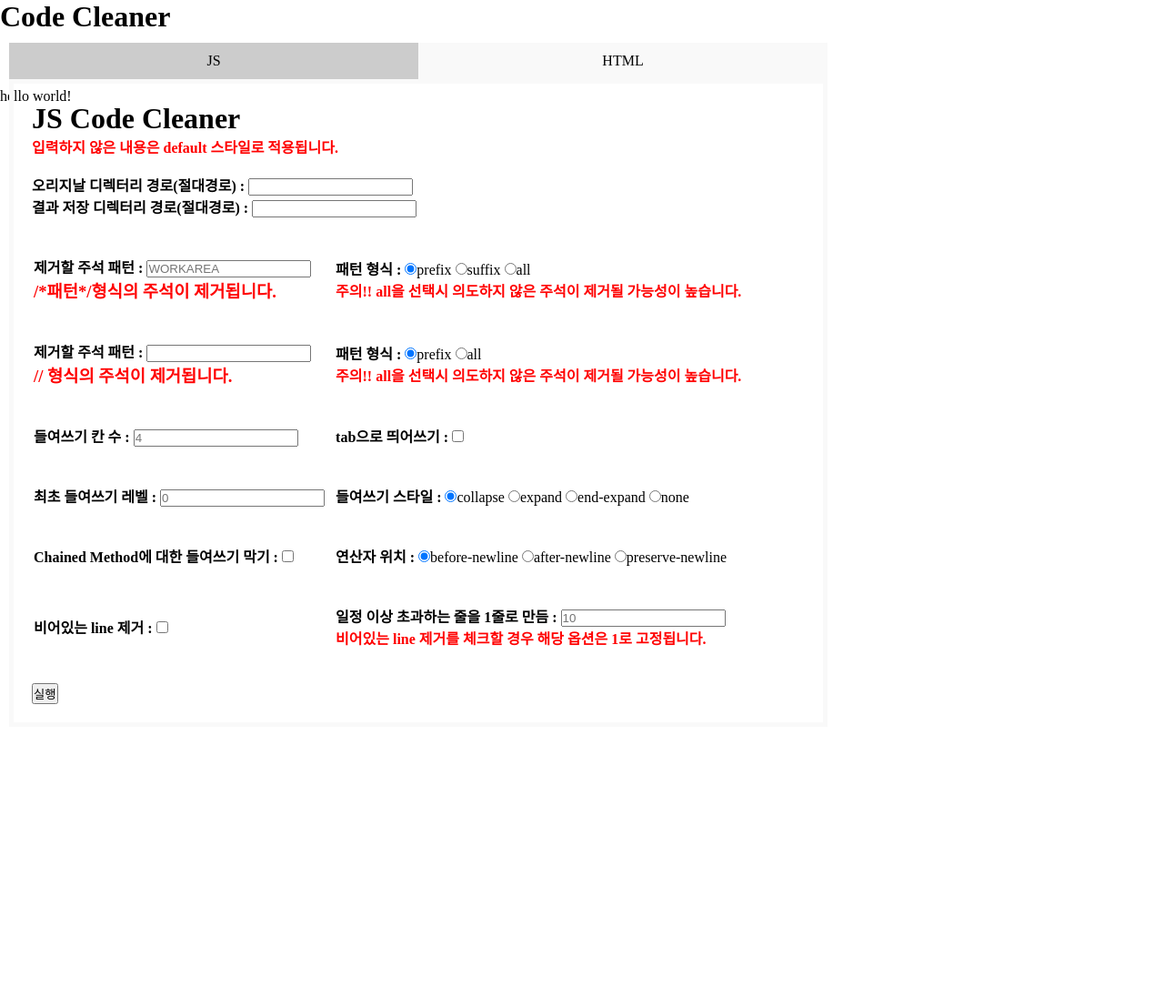
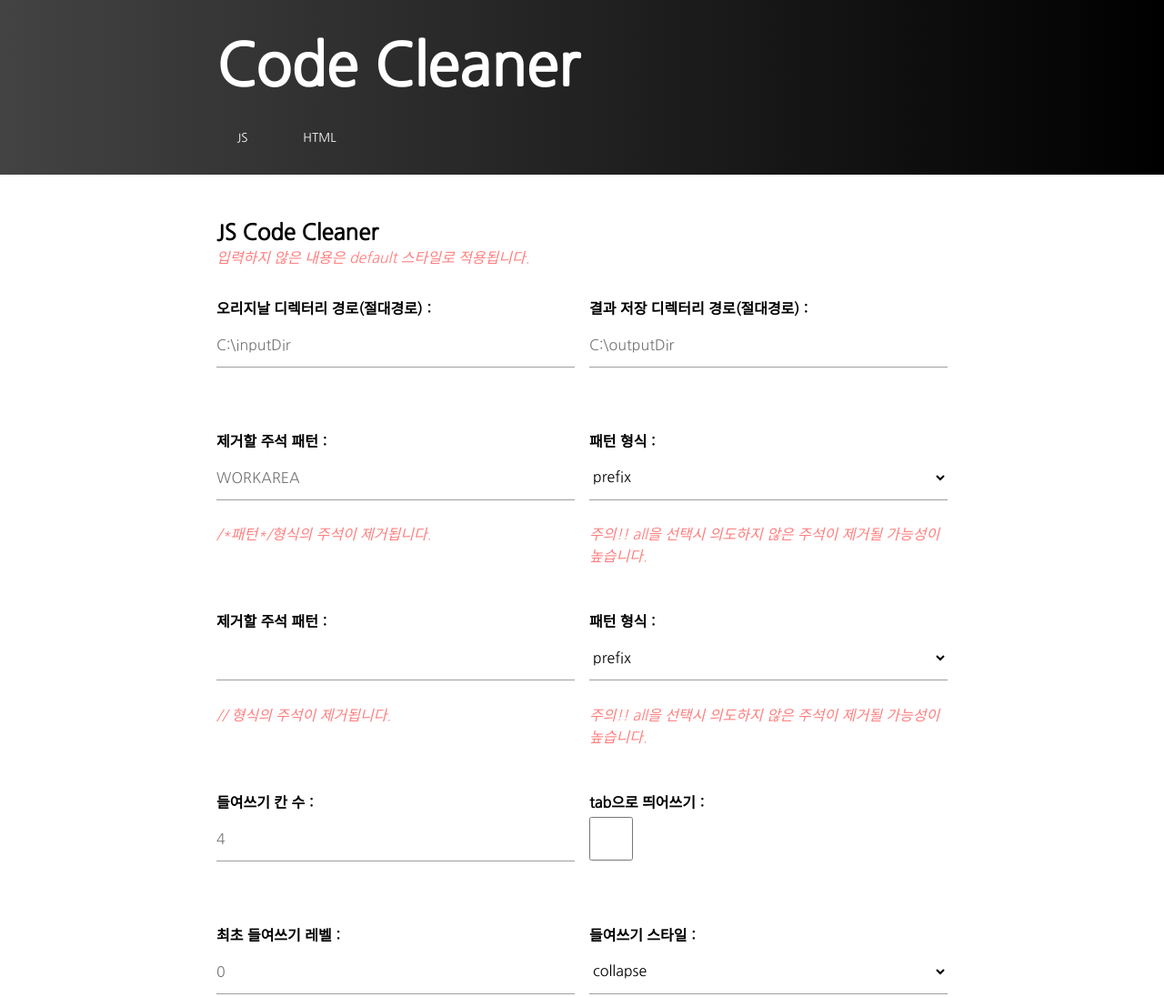
Before and after one commit to super-power-ultra/code-cleaner, a website: page public/index.html in a window 1280 px wide. Shown: the top 1096 px of the page at 91% size. Before the commit the page ends 800 px from the top, so only its background shows below. Drawn offline with Linux system fonts and the light colour scheme.

Commit message:
html, css 재작성 css #2

```diff
--- a/public/css/index.css
+++ b/public/css/index.css
@@ -1,59 +1,119 @@
+@import url('https://fonts.googleapis.com/css2?family=Nanum+Gothic&display=swap');
+
 * {
   margin: 0;
   padding: 0;
+  box-sizing: border-box;
+  font-family: 'Nanum Gothic', sans-serif;
 }
 
 body {
   display: grid;
   grid-template-rows: auto 1fr auto;
+  min-height: 100vh;
+  justify-content: center;
+  justify-items: center;
+  overflow-x: hidden;
+}
+
+button {
+  background: none;
+  border: none;
+  color: inherit;
+}
+
+input,
+select {
+  background-color: transparent;
+  border: none;
+  border-bottom: 1px solid #9e9e9e;
+  border-radius: 0;
+  outline: none;
+  height: 3rem;
+  width: 100%;
+  font-size: 1rem;
+  margin: 0 0 20px 0;
+  padding: 0;
+  box-shadow: none;
+  box-sizing: content-box;
+  transition: all 0.3s;
+}
+
+input[type='checkbox'] {
+  width: 3rem;
+}
+
+input:not([type='checkbox']):focus {
+  border-bottom: 1px solid rgba(255, 255, 255, 0.15);
+  box-shadow: 0 1px 0 0 rgba(255, 255, 255, 0.15);
+}
+
+header {
+  width: 100%;
+  background-image: linear-gradient(to right, #434343 0%, black 100%);
+  margin-bottom: 2rem;
+}
+
+header .header-body {
+  max-width: 900px;
+  margin: auto;
+  padding: 1rem 3rem;
+  color: white;
+}
+
+header h1 {
+  margin: 1rem 0;
+  font-size: 4rem;
+}
+
+header nav ul {
+  display: flex;
+  list-style: none;
+  gap: 1rem;
+}
+
+header nav ul button {
+  padding: 1rem 1.4rem;
 }
 
 .red {
-  color: red;
+  color: rgba(255, 0, 0, 0.5);
+  font-style: italic;
 }
 
-ul {
-  list-style: none;
+main {
+  min-width: 100vw;
 }
 
-.tabmenu {
-  margin: 0 auto;
-  position: relative;
-  width: 900px;
-  float: left;
-  margin: 10px;
+main .tab-content {
+  max-width: 900px;
+  padding: 1rem 3rem;
+  display: grid;
+  grid-gap: 1rem;
+  grid-template-columns: repeat(auto-fit, minmax(450px, 1fr));
+  margin: auto;
 }
-.tabmenu ul li {
-  float: left;
-  width: 50%;
-  text-align: center;
-  background: #f9f9f9;
+
+main .tab-content form .form-body {
+  display: grid;
+  grid-gap: 1rem;
+  grid-template-columns: repeat(auto-fit, minmax(300px, 1fr));
+  margin-top: 2rem;
 }
-.tabmenu ul li a {
-  display: block;
-  line-height: 40px;
-  height: 40px;
-  text-decoration: none;
-  color: #000;
+
+main .tab-content form button {
+  width: 100%;
+  border: 1px solid black;
+  padding: 1rem;
 }
-.tabCon {
-  display: none;
-  text-align: left;
-  padding: 20px;
-  position: absolute;
-  left: 0;
-  top: 40px;
-  box-sizing: border-box;
-  border: 5px solid #f9f9f9;
-  min-width: 900px;
+
+main .tab-content label {
+  display: flex;
+  flex-direction: column;
+  gap: 0.3em;
+  margin-bottom: 2rem;
 }
-.btnCon:target {
-  background: #ccc;
+
+footer {
+  margin-top: 2rem;
 }
-.btnCon:target .tabCon {
-  display: block;
-}
-td {
-  padding-top: 40px;
-  padding-right: 10px;
-}
--- a/public/index.html
+++ b/public/index.html
@@ -4,267 +4,190 @@
     <meta charset="utf-8" />
     <title>Code Cleaner</title>
     <link rel="stylesheet" type="text/css" href="./css/index.css" />
-    <script>
-      location.href = '#tab1';
-    </script>
   </head>
 
   <body>
-
     <header>
+      <div class="header-body">
         <h1>Code Cleaner</h1>
+        <nav>
+          <ul>
+            <li>
+              <button>JS</button>
+            </li>
+            <li>
+              <button>HTML</button>
+            </li>
+          </ul>
+        </nav>
+      </div>
     </header>
 
     <main>
+      <div class="tab-content">
+        <div id="tab-1" class="tab-pane active">
+          <h2>JS Code Cleaner</h2>
+          <p class="red">입력하지 않은 내용은 default 스타일로 적용됩니다.</p>
 
-    <div class="tabmenu">
-      <ul>
-        <li id="tab1" class="btnCon">
-          <a class="btn first" href="#tab1">JS</a>
-          <div class="tabCon">
           <form name="form" action="/js/remove" method="POST">
-              <h1>JS Code Cleaner</h1>
-              <h4 class="red">
-                입력하지 않은 내용은 default 스타일로 적용됩니다.
-              </h4>
-              <br />
-              <strong>오리지날 디렉터리 경로(절대경로) : </strong>
-              <span>
-                <input type="text" name="origin_dir_name" />
-              </span>
-              <br />
-              <strong>결과 저장 디렉터리 경로(절대경로) : </strong>
-              <span>
-                <input type="text" name="result_dir_name" />
-              </span>
-              <table>
-                <tr>
-                  <td>
-                    <strong>제거할 주석 패턴 : </strong>
-                    <span>
+            <div class="form-body">
+              <label>
+                <b>오리지날 디렉터리 경로(절대경로) : </b>
                 <input
                   type="text"
-                        name="pattern"
-                        placeholder="WORKAREA"
+                  name="origin_dir_name"
+                  placeholder="C:\inputDir"
                 />
-                    </span>
-                    <br />
-                    <h3 class="red">
-                      /*패턴*/형식의 주석이 제거됩니다.
-                    </h3>
-                  </td>
-                  <td>
-                    <strong>패턴 형식 : </strong>
-                    <span>
+              </label>
+
+              <label>
+                <b>결과 저장 디렉터리 경로(절대경로) : </b>
                 <input
-                        type="radio"
-                        name="pattern_type"
-                        value="prefix"
-                        checked="checked"
-                      />prefix
-                      <input
-                        type="radio"
-                        name="pattern_type"
-                        value="suffix"
-                      />suffix
-                      <input type="radio" name="pattern_type" value="all" />all
-                    </span>
-                    <br />
-                    <strong class="red"
-                      >주의!! all을 선택시 의도하지 않은 주석이 제거될 가능성이
-                      높습니다.</strong
-                    >
-                  </td>
-                </tr>
-                <tr>
-                  <td>
-                    <strong>제거할 주석 패턴 : </strong>
-                    <span>
+                  type="text"
+                  name="result_dir_name"
+                  placeholder="C:\outputDir"
+                />
+              </label>
+
+              <label>
+                <b>제거할 주석 패턴 : </b>
+                <input type="text" name="pattern" placeholder="WORKAREA" />
+                <p class="red">/*패턴*/형식의 주석이 제거됩니다.</p>
+              </label>
+
+              <label>
+                <b>패턴 형식 : </b>
+
+                <select name="pattern_type" id="pattern_type">
+                  <option value="prefix">prefix</option>
+                  <option value="suffix">suffix</option>
+                  <option value="all">all</option>
+                </select>
+
+                <p class="red">
+                  주의!! all을 선택시 의도하지 않은 주석이 제거될 가능성이
+                  높습니다.
+                </p>
+              </label>
+
+              <label>
+                <b>제거할 주석 패턴 : </b>
                 <input type="text" name="pattern_line" />
-                    </span>
-                    <br />
-                    <h3 class="red">// 형식의 주석이 제거됩니다.</h3>
-                  </td>
-                  <td>
-                    <strong>패턴 형식 : </strong>
-                    <span>
-                      <input
-                        type="radio"
-                        name="pattern_type_line"
-                        value="prefix"
-                        checked="checked"
-                      />prefix
-                      <input
-                        type="radio"
-                        name="pattern_type_line"
-                        value="all"
-                      />all
-                    </span>
-                    <br />
-                    <strong class="red"
-                      >주의!! all을 선택시 의도하지 않은 주석이 제거될 가능성이
-                      높습니다.</strong
-                    >
-                  </td>
-                </tr>
-                <tr>
-                  <td>
-                    <strong>들여쓰기 칸 수 : </strong>
-                    <span>
+                <p class="red">// 형식의 주석이 제거됩니다.</p>
+              </label>
+
+              <label>
+                <b>패턴 형식 : </b>
+                <select name="pattern_type_line">
+                  <option value="prefix">prefix</option>
+                  <option value="all">all</option>
+                </select>
+
+                <p class="red">
+                  주의!! all을 선택시 의도하지 않은 주석이 제거될 가능성이
+                  높습니다.
+                </p>
+              </label>
+
+              <label>
+                <b>들여쓰기 칸 수 : </b>
                 <input type="number" name="indent_size" placeholder="4" />
-                    </span>
-                  </td>
-                  <td>
-                    <strong>tab으로 띄어쓰기 : </strong>
-                    <span>
+              </label>
+
+              <label>
+                <b>tab으로 띄어쓰기 : </b>
                 <input
                   type="checkbox"
                   name="indent_with_tab"
                   placeholder="false"
                 />
-                    </span>
-                  </td>
-                </tr>
-                <tr>
-                  <td>
-                    <strong>최초 들여쓰기 레벨 : </strong>
-                    <span>
-                      <input
-                        type="number"
-                        name="indent_level"
-                        placeholder="0"
-                      />
-                    </span>
-                  </td>
-                  <td>
-                    <strong>들여쓰기 스타일 : </strong>
-                    <span>
-                      <input
-                        type="radio"
-                        name="brace_style"
-                        value="collapse"
-                        checked="checked"
-                      />collapse
-                      <input
-                        type="radio"
-                        name="brace_style"
-                        value="expand"
-                      />expand
-                      <input
-                        type="radio"
-                        name="brace_style"
-                        value="end-expand"
-                      />end-expand
-                      <input type="radio" name="brace_style" value="none" />none
-                    </span>
-                  </td>
-                </tr>
-                <tr>
-                  <td>
-                    <strong>Chained Method에 대한 들여쓰기 막기 : </strong>
-                    <span>
+              </label>
+
+              <label>
+                <b>최초 들여쓰기 레벨 : </b>
+                <input type="number" name="indent_level" placeholder="0" />
+              </label>
+              <label>
+                <b>들여쓰기 스타일 : </b>
+                <select name="brace_style">
+                  <option value="collapse">collapse</option>
+                  <option value="expand">expand</option>
+                  <option value="end-expand">end-expand</option>
+                  <option value="none">none</option>
+                </select>
+              </label>
+
+              <label>
+                <b>Chained Method에 대한 들여쓰기 막기 : </b>
                 <input
                   type="checkbox"
                   name="unindent_chained_methods"
                   placeholder="false"
                 />
-                    </span>
-                  </td>
-                  <td>
-                    <strong>연산자 위치 : </strong>
-                    <span>
-                      <input
-                        type="radio"
-                        name="operator_position"
-                        value="before-newline"
-                        checked="checked"
-                      />before-newline
-                      <input
-                        type="radio"
-                        name="operator_position"
-                        value="after-newline"
-                      />after-newline
-                      <input
-                        type="radio"
-                        name="operator_position"
-                        value="preserve-newline"
-                      />preserve-newline
-                    </span>
-                  </td>
-                </tr>
-                <tr>
-                  <td>
-                    <strong>비어있는 line 제거 : </strong>
-                    <span>
+              </label>
+
+              <label>
+                <b>연산자 위치 : </b>
+                <select name="operator_position">
+                  <option value="before-newline">before-newline</option>
+                  <option value="after-newline">after-newline</option>
+                  <option value="preserve-newline">preserve-newline</option>
+                </select>
+              </label>
+
+              <label>
+                <b>비어있는 line 제거 : </b>
                 <input
                   type="checkbox"
                   name="preserve_newlines"
                   placeholder="false"
                 />
-                    </span>
-                  </td>
-                  <td>
-                    <strong>일정 이상 초과하는 줄을 1줄로 만듬 : </strong>
-                    <span>
+              </label>
+
+              <label>
+                <b>일정 이상 초과하는 줄을 1줄로 만듬 : </b>
                 <input
                   type="number"
                   name="max_preserve_newlines"
                   placeholder="10"
                 />
-                    </span>
-                    <br />
-                    <strong class="red"
-                      >비어있는 line 제거를 체크할 경우 해당 옵션은 1로
-                      고정됩니다.</strong
-                    >
-                  </td>
-                </tr>
-              </table>
-              <br />
-              <br />
-              <input type="submit" value="실행" />
+                <p class="red">
+                  비어있는 line 제거를 체크할 경우 해당 옵션은 1로 고정됩니다.
+                </p>
+              </label>
+            </div>
+
+            <button type="submit">실행</button>
           </form>
         </div>
-        </li>
-        <li id="tab2" class="btnCon">
-          <a class="btn" href="#tab2">HTML</a>
-          <div class="tabCon">
+        <div id="tab-2" class="tab-pane">
+          <h2>HTML Code Cleaner</h2>
+          <p class="red">입력하지 않은 내용은 default 스타일로 적용됩니다.</p>
+
           <form name="form" action="/js/remove_html" method="POST">
-              <h1>HTML Code Cleaner</h1>
-              <h4 class="red">
-                입력하지 않은 내용은 default 스타일로 적용됩니다.
-              </h4>
-              <br />
-              <strong>오리지날 디렉터리 경로(절대경로) : </strong>
-              <span>
+            <div class="form-body">
+              <label>
+                <b>오리지날 디렉터리 경로(절대경로) : </b>
                 <input type="text" name="origin_dir_name" />
-              </span>
-              <br />
-              <strong>결과 저장 디렉터리 경로(절대경로) : </strong>
-              <span>
+              </label>
+
+              <label>
+                <b>결과 저장 디렉터리 경로(절대경로) : </b>
                 <input type="text" name="result_dir_name" />
-              </span>
-              <br />
-              <br />
-              <br />
+              </label>
 
-              <strong>들여쓰기 칸 수 : </strong>
-              <span>
+              <label>
+                <b>들여쓰기 칸 수 : </b>
                 <input type="number" name="indent_size" placeholder="4" />
-              </span>
-              <br />
-              <br />
-              <input type="submit" value="실행" />
+              </label>
+            </div>
+
+            <button type="submit">실행</button>
           </form>
         </div>
-        </li>
-      </ul>
       </div>
     </main>
 
-    <footer>
-      hello world!
-    </footer>
-
+    <footer>hello world!</footer>
   </body>
 </html>
```
Lines whose indentation alone changed are shown as unchanged.
